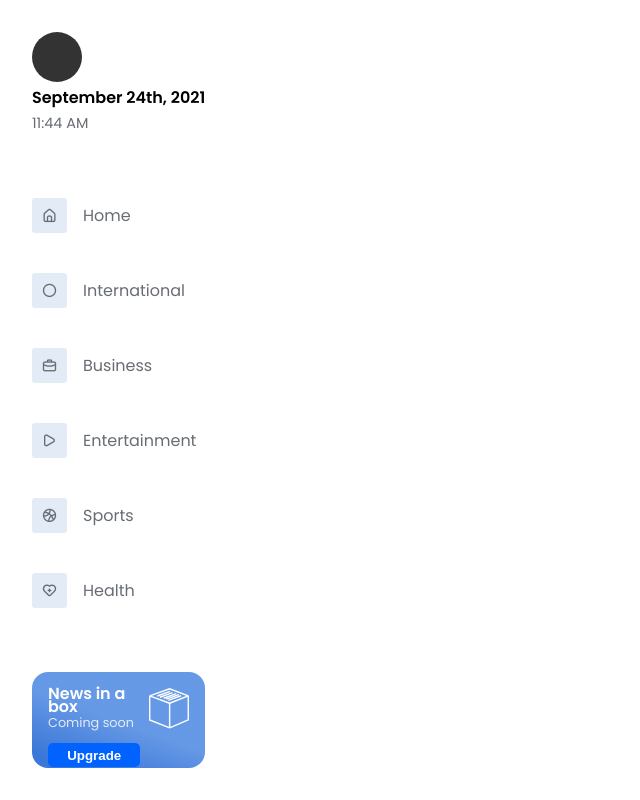
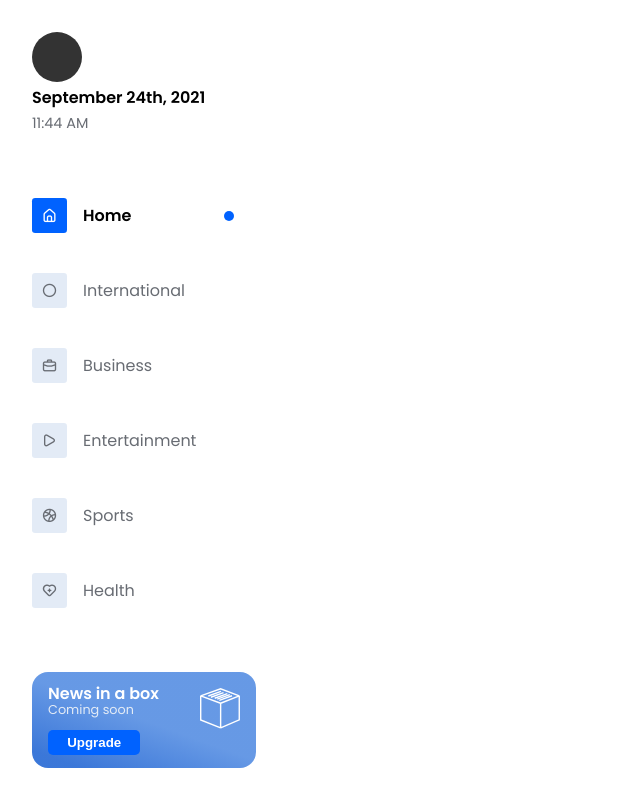
Before and after one commit to Rupam-Shil/QuickDose, a Vue app in the folder client/: page /home in a window 1280 px wide. Shown: the whole page, without its empty margins (0-640 px from the left). Built offline with nearby package versions, Linux system fonts and the light colour scheme.

Commit message:
ui is fixed

```diff
--- a/client/src/components/MainSidebar.vue
+++ b/client/src/components/MainSidebar.vue
@@ -142,6 +142,26 @@ getTime();
 				border-radius: 0.2rem;
 				background: var(--very-lght-blue);
 			}
+			&.router-link-exact-active {
+				color: #000;
+				font-weight: 600;
+				position: relative;
+				&::after {
+					content: '';
+					position: absolute;
+					right: 10%;
+					top: 50%;
+					width: 10px;
+					height: 10px;
+					border-radius: 50%;
+					background: var(--dark-blue);
+					transform: translateY(-50%);
+				}
+				.icon-box {
+					background: var(--dark-blue);
+					color: var(--white);
+				}
+			}
 			&:hover {
 				color: #000;
 				font-weight: 600;
@@ -153,7 +173,7 @@ getTime();
 		}
 	}
 	.upgrade-box {
-		width: 90%;
+		width: 100%;
 		background: var(--blue-gradient);
 		border-radius: 1rem;
 		color: var(--white);
--- a/client/src/router/index.js
+++ b/client/src/router/index.js
@@ -25,7 +25,7 @@ const routes = [
 		component: Topic,
 	},
 	{
-		path: '/:id',
+		path: '/home',
 		name: 'Home',
 		component: Home,
 	},
--- a/client/src/views/Home.vue
+++ b/client/src/views/Home.vue
@@ -15,6 +15,6 @@ section.homepage {
 	height: 100vh;
 	background: var(--white);
 	display: grid;
-	grid-template-columns: 20% auto;
+	grid-template-columns: 18rem auto;
 }
 </style>
--- a/client/src/views/SignUp.vue
+++ b/client/src/views/SignUp.vue
@@ -124,7 +124,8 @@ const router = useRouter();
 	if (user) {
 		user = JSON.parse(user);
 		store.commit('setUserDetails', user);
-		router.push(`/${user.id}`);
+		// router.push(`/${user.id}`);
+		router.push(`/home`);
 	}
 })();
 
--- a/client/src/views/Topic.vue
+++ b/client/src/views/Topic.vue
@@ -122,7 +122,8 @@ const userId = computed(() => store.state.userDetails);
 const choosedTopics = ref([]);
 
 const pushToHome = () => {
-	router.push(`/${userId.value.id}`);
+	// router.push(`/${userId.value.id}`);
+	router.push(`/home`);
 };
 
 const showModal = ref(false);
```
